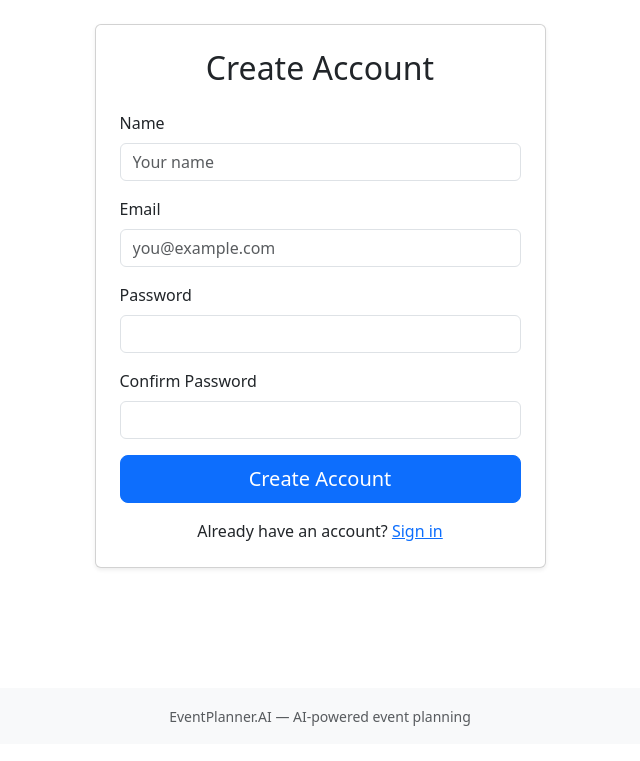
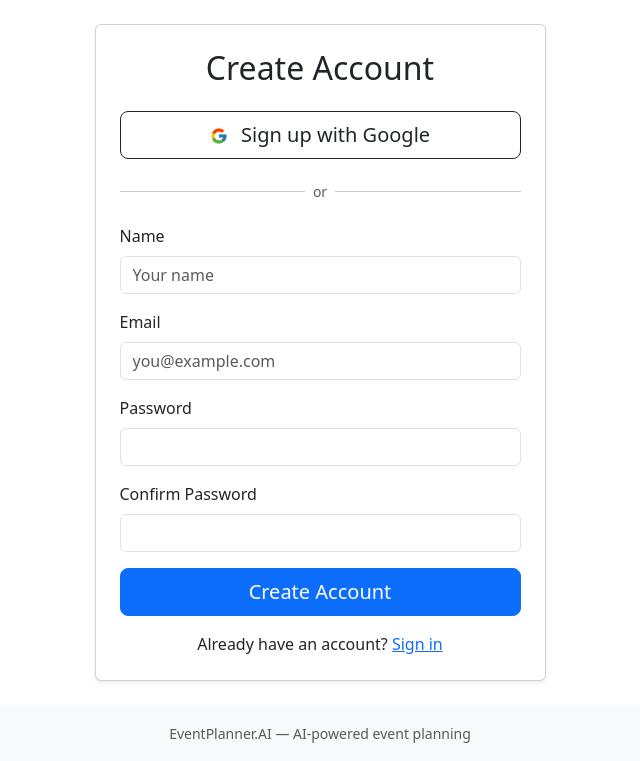
Before and after one commit to just1aman/eventplanner-ai, a Flask app: page /auth/register in a window 1280 px wide. Shown: the part 56-817 px from the top of the page, without its empty margins (320-960 px from the left). Before the commit the page ends 782 px from the top, so only its background shows below. Run offline with Flask 3, Linux system fonts and the light colour scheme.

Commit message:
Add Google OAuth sign-in via Authlib
- New User fields: google_id, avatar_url; password_hash now nullable
- /auth/google and /auth/google/callback routes
- "Sign in with Google" button on login and register pages
- Auto-links Google accounts to existing email-based users

Co-Authored-By: Claude Opus 4.6 (1M context) <noreply@anthropic.com>

```diff
--- a/app/blueprints/auth/routes.py
+++ b/app/blueprints/auth/routes.py
@@ -2,7 +2,7 @@ from flask import render_template, redirect, url_for, flash, request
 from flask_login import login_user, logout_user, login_required, current_user
 from app.blueprints.auth import auth_bp
 from app.blueprints.auth.forms import RegisterForm, LoginForm
-from app.extensions import db
+from app.extensions import db, oauth
 from app.models.user import User
 
 
@@ -51,3 +51,59 @@ def logout():
     logout_user()
     flash('You have been signed out.', 'info')
     return redirect(url_for('auth.login'))
+
+
+@auth_bp.route('/google')
+def google_login():
+    if not oauth.google.client_id:
+        flash('Google sign-in is not configured.', 'warning')
+        return redirect(url_for('auth.login'))
+    redirect_uri = url_for('auth.google_callback', _external=True)
+    return oauth.google.authorize_redirect(redirect_uri)
+
+
+@auth_bp.route('/google/callback')
+def google_callback():
+    try:
+        token = oauth.google.authorize_access_token()
+    except Exception as e:
+        flash(f'Google sign-in failed: {str(e)}', 'danger')
+        return redirect(url_for('auth.login'))
+
+    user_info = token.get('userinfo')
+    if not user_info:
+        flash('Could not retrieve Google account information.', 'danger')
+        return redirect(url_for('auth.login'))
+
+    google_id = user_info.get('sub')
+    email = user_info.get('email', '').lower()
+    name = user_info.get('name', email.split('@')[0])
+    picture = user_info.get('picture')
+
+    if not google_id or not email:
+        flash('Google account is missing required information.', 'danger')
+        return redirect(url_for('auth.login'))
+
+    # Look up by google_id, then by email (link existing accounts)
+    user = User.query.filter_by(google_id=google_id).first()
+    if not user:
+        user = User.query.filter_by(email=email).first()
+        if user:
+            # Link Google account to existing email-based user
+            user.google_id = google_id
+            if picture and not user.avatar_url:
+                user.avatar_url = picture
+        else:
+            # Create new user
+            user = User(
+                email=email,
+                display_name=name,
+                google_id=google_id,
+                avatar_url=picture,
+            )
+            db.session.add(user)
+        db.session.commit()
+
+    login_user(user)
+    flash(f'Welcome, {user.display_name}!', 'success')
+    return redirect(url_for('dashboard.index'))
--- a/app/config.py
+++ b/app/config.py
@@ -8,6 +8,8 @@ class BaseConfig:
     ANTHROPIC_MODEL = 'claude-sonnet-4-20250514'
     OPENWEATHER_API_KEY = os.environ.get('OPENWEATHER_API_KEY')
     AMAZON_AFFILIATE_TAG = os.environ.get('AMAZON_AFFILIATE_TAG', 'eventplanai-20')
+    GOOGLE_CLIENT_ID = os.environ.get('GOOGLE_CLIENT_ID')
+    GOOGLE_CLIENT_SECRET = os.environ.get('GOOGLE_CLIENT_SECRET')
 
 
 class DevelopmentConfig(BaseConfig):
--- a/app/extensions.py
+++ b/app/extensions.py
@@ -2,8 +2,10 @@ from flask_sqlalchemy import SQLAlchemy
 from flask_login import LoginManager
 from flask_wtf import CSRFProtect
 from flask_migrate import Migrate
+from authlib.integrations.flask_client import OAuth
 
 db = SQLAlchemy()
 login_manager = LoginManager()
 csrf = CSRFProtect()
 migrate = Migrate()
+oauth = OAuth()
--- a/app/models/user.py
+++ b/app/models/user.py
@@ -9,8 +9,10 @@ class User(UserMixin, db.Model):
 
     id = db.Column(db.Integer, primary_key=True)
     email = db.Column(db.String(255), unique=True, nullable=False, index=True)
-    password_hash = db.Column(db.String(255), nullable=False)
+    password_hash = db.Column(db.String(255), nullable=True)  # nullable for OAuth users
     display_name = db.Column(db.String(100), nullable=False)
+    google_id = db.Column(db.String(255), unique=True, nullable=True, index=True)
+    avatar_url = db.Column(db.String(500), nullable=True)
     created_at = db.Column(db.DateTime, default=lambda: datetime.now(timezone.utc))
 
     events = db.relationship('Event', backref='owner', lazy='dynamic',
@@ -20,6 +22,8 @@ class User(UserMixin, db.Model):
         self.password_hash = generate_password_hash(password)
 
     def check_password(self, password):
+        if not self.password_hash:
+            return False
         return check_password_hash(self.password_hash, password)
 
 
--- a/app/templates/auth/register.html
+++ b/app/templates/auth/register.html
@@ -7,6 +7,23 @@
         <div class="card shadow-sm">
             <div class="card-body p-4">
                 <h2 class="card-title text-center mb-4">Create Account</h2>
+
+                <a href="{{ url_for('auth.google_login') }}" class="btn btn-outline-dark btn-lg w-100 mb-3">
+                    <svg xmlns="http://www.w3.org/2000/svg" width="18" height="18" viewBox="0 0 48 48" class="me-2" style="vertical-align: -3px;">
+                        <path fill="#FFC107" d="M43.611 20.083H42V20H24v8h11.303c-1.649 4.657-6.08 8-11.303 8c-6.627 0-12-5.373-12-12s5.373-12 12-12c3.059 0 5.842 1.154 7.961 3.039l5.657-5.657C34.046 6.053 29.268 4 24 4C12.955 4 4 12.955 4 24s8.955 20 20 20s20-8.955 20-20c0-1.341-.138-2.65-.389-3.917z"/>
+                        <path fill="#FF3D00" d="m6.306 14.691l6.571 4.819C14.655 15.108 18.961 12 24 12c3.059 0 5.842 1.154 7.961 3.039l5.657-5.657C34.046 6.053 29.268 4 24 4C16.318 4 9.656 8.337 6.306 14.691z"/>
+                        <path fill="#4CAF50" d="M24 44c5.166 0 9.86-1.977 13.409-5.192l-6.19-5.238A11.91 11.91 0 0 1 24 36c-5.202 0-9.619-3.317-11.283-7.946l-6.522 5.025C9.505 39.556 16.227 44 24 44z"/>
+                        <path fill="#1976D2" d="M43.611 20.083H42V20H24v8h11.303a12.04 12.04 0 0 1-4.087 5.571l.003-.002l6.19 5.238C36.971 39.205 44 34 44 24c0-1.341-.138-2.65-.389-3.917z"/>
+                    </svg>
+                    Sign up with Google
+                </a>
+
+                <div class="d-flex align-items-center mb-3">
+                    <hr class="flex-grow-1">
+                    <span class="px-2 text-muted small">or</span>
+                    <hr class="flex-grow-1">
+                </div>
+
                 <form method="POST">
                     {{ form.hidden_tag() }}
                     <div class="mb-3">
--- a/requirements.txt
+++ b/requirements.txt
@@ -8,4 +8,5 @@ requests==2.32.3
 WTForms==3.2.1
 email-validator==2.2.0
 python-dotenv==1.0.1
+Authlib==1.3.2
 gunicorn==23.0.0
```
Also changed, not shown: app/__init__.py (+11 -1 lines), app/templates/auth/login.html (+17 -0 lines), migrations/versions/86aa9facb686_add_google_oauth_fields_to_user.py (added, +42 -0 lines), 1 other file.
